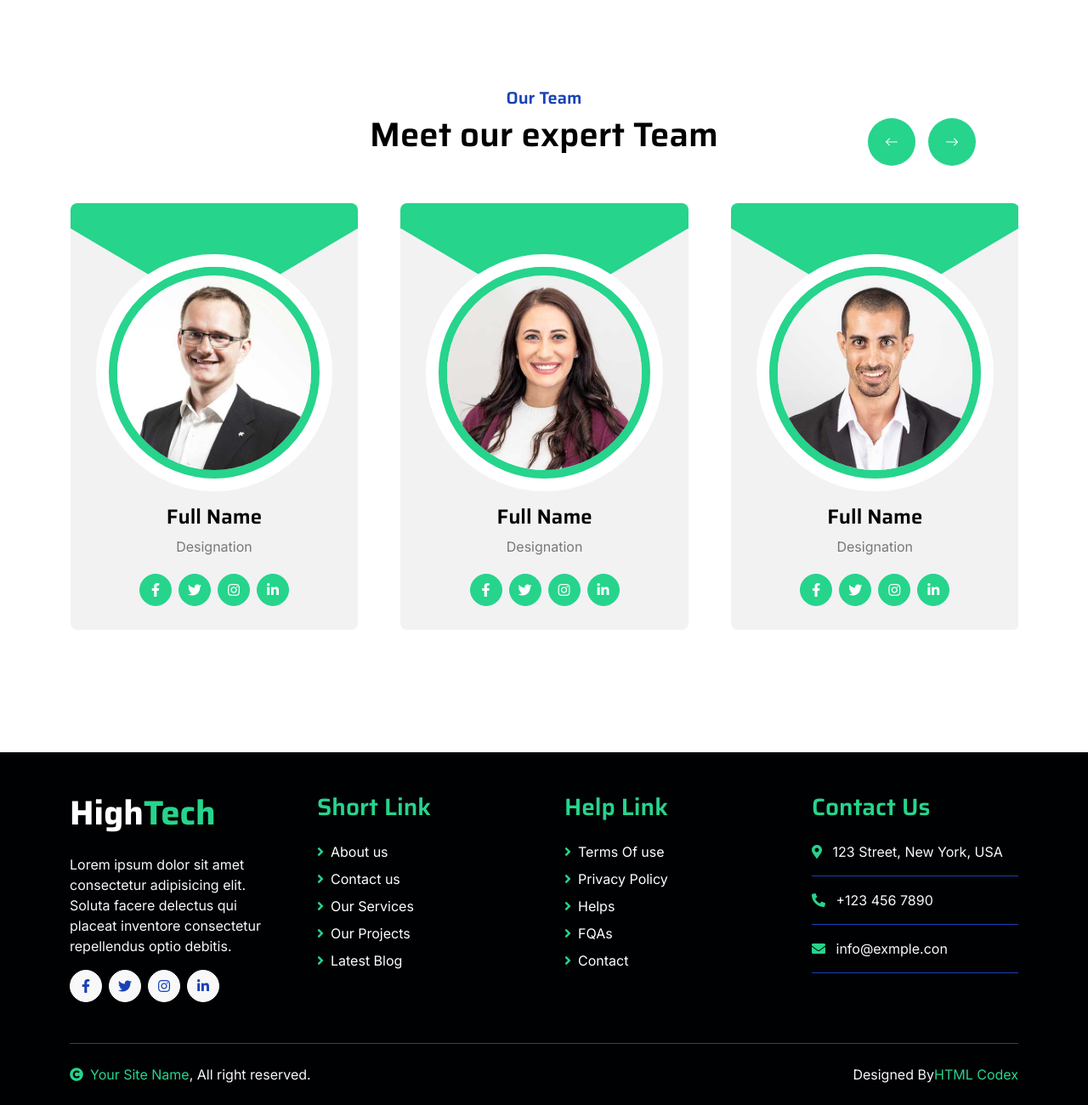
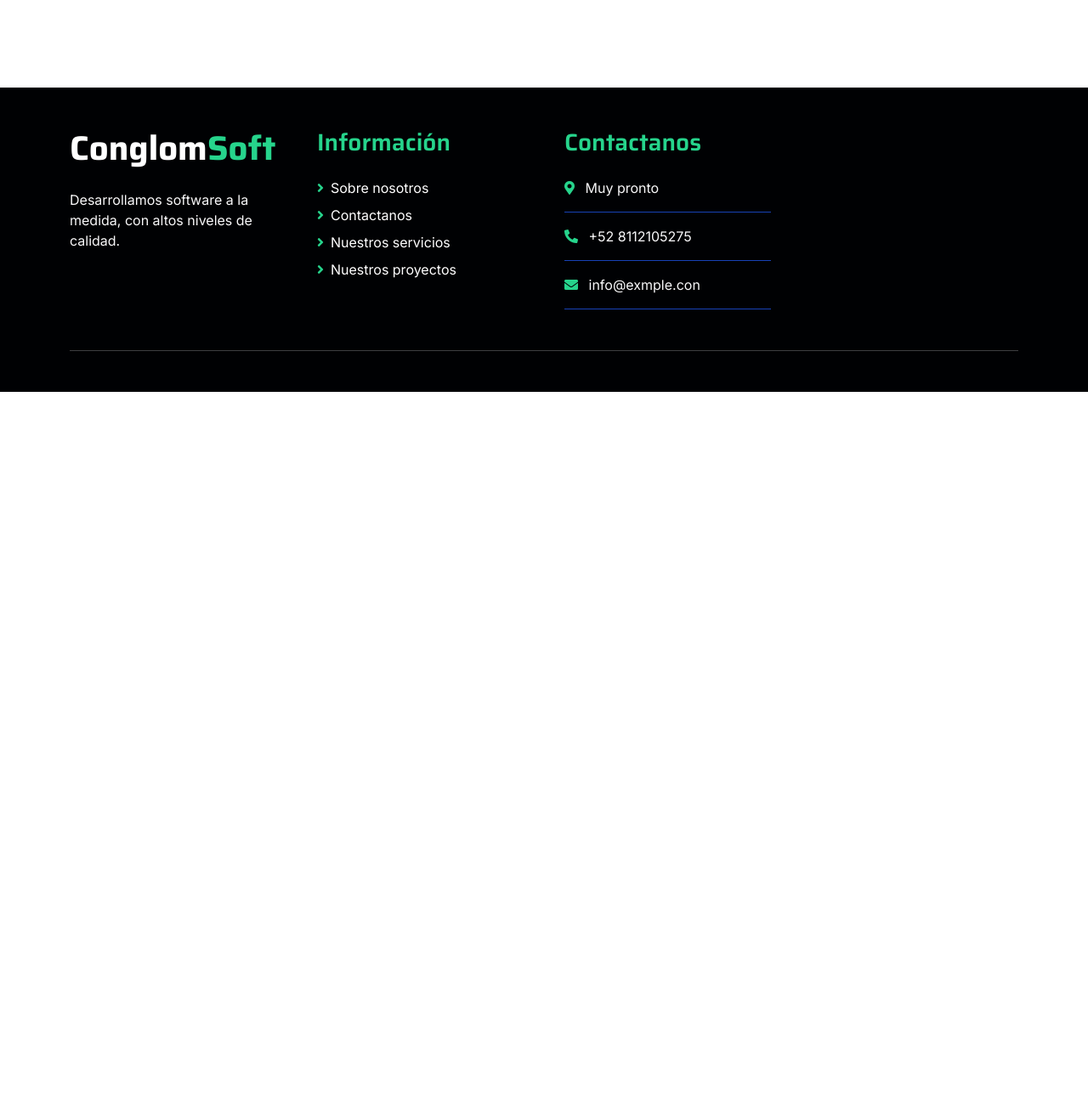
Before and after one commit to romancalix/conglomsoft.website, a plain HTML site: page about.html in a window 1280 px wide. Shown: the part 1449-2749 px from the top of the page at 85% size. After the commit the page ends 1910 px from the top, so only its background shows below. Drawn offline with nearby package versions, Linux system fonts and the light colour scheme.

Commit message:
updated by alfredo

```diff
--- a/about.html
+++ b/about.html
@@ -67,8 +67,8 @@
                     </button>
                     <div class="collapse navbar-collapse bg-transparent" id="navbarCollapse">
                         <div class="navbar-nav ms-auto mx-xl-auto p-0">
-                            <a href="index.html" class="nav-item nav-link active text-secondary">Inicio</a>
-                            <a href="about.html" class="nav-item nav-link">Nosotros</a>
+                            <a href="index.html" class="nav-item nav-link">Inicio</a>
+                            <a href="about.html" class="nav-item nav-link active text-secondary">Nosotros</a>
                             <a href="service.html" class="nav-item nav-link">Servicios</a>
                             <a href="project.html" class="nav-item nav-link">Proyectos</a>
                             <!--div class="nav-item dropdown">
@@ -168,7 +168,7 @@ Compromiso con la Excelencia y la Calidad: Nos comprometemos a entregar solucion
 
 
         <!-- Team Start -->
-        <div class="container-fluid pb-5 mb-5 team">
+        <!--div class="container-fluid pb-5 mb-5 team">
             <div class="container pb-5">
                 <div class="text-center mx-auto pb-5 wow fadeIn" data-wow-delay=".3s" style="max-width: 600px;">
                     <h5 class="text-primary">Our Team</h5>
@@ -253,8 +253,9 @@ Compromiso con la Excelencia y la Calidad: Nos comprometemos a entregar solucion
                     </div>
                 </div>
             </div>
-        </div>
+        </div-->
         <!-- Team End -->
+
 
 
         <!-- Footer Start -->
@@ -263,27 +264,27 @@ Compromiso con la Excelencia y la Calidad: Nos comprometemos a entregar solucion
                 <div class="row g-5">
                     <div class="col-lg-3 col-md-6">
                         <a href="index.html">
-                            <h1 class="text-white fw-bold d-block">High<span class="text-secondary">Tech</span> </h1>
+                            <h1 class="text-white fw-bold d-block">Conglom<span class="text-secondary">Soft</span> </h1>
                         </a>
-                        <p class="mt-4 text-light">Lorem ipsum dolor sit amet consectetur adipisicing elit. Soluta facere delectus qui placeat inventore consectetur repellendus optio debitis.</p>
-                        <div class="d-flex hightech-link">
+                        <p class="mt-4 text-light">Desarrollamos software a la medida, con altos niveles de calidad.</p>
+                        <!--div class="d-flex hightech-link">
                             <a href="" class="btn-light nav-fill btn btn-square rounded-circle me-2"><i class="fab fa-facebook-f text-primary"></i></a>
                             <a href="" class="btn-light nav-fill btn btn-square rounded-circle me-2"><i class="fab fa-twitter text-primary"></i></a>
                             <a href="" class="btn-light nav-fill btn btn-square rounded-circle me-2"><i class="fab fa-instagram text-primary"></i></a>
                             <a href="" class="btn-light nav-fill btn btn-square rounded-circle me-0"><i class="fab fa-linkedin-in text-primary"></i></a>
+                        </div-->
+                    </div>
+                    <div class="col-lg-3 col-md-6">
+                        <a href="#" class="h3 text-secondary">Información</a>
+                        <div class="mt-4 d-flex flex-column short-link">
+                            <a href="about.html" class="mb-2 text-white"><i class="fas fa-angle-right text-secondary me-2"></i>Sobre nosotros</a>
+                            <a href="" class="mb-2 text-white"><i class="fas fa-angle-right text-secondary me-2"></i>Contactanos</a>
+                            <a href="" class="mb-2 text-white"><i class="fas fa-angle-right text-secondary me-2"></i>Nuestros servicios</a>
+                            <a href="" class="mb-2 text-white"><i class="fas fa-angle-right text-secondary me-2"></i>Nuestros proyectos</a>
+                            <!-- <a href="" class="mb-2 text-white"><i class="fas fa-angle-right text-secondary me-2"></i>Latest Blog</a> -->
                         </div>
                     </div>
-                    <div class="col-lg-3 col-md-6">
-                        <a href="#" class="h3 text-secondary">Short Link</a>
-                        <div class="mt-4 d-flex flex-column short-link">
-                            <a href="" class="mb-2 text-white"><i class="fas fa-angle-right text-secondary me-2"></i>About us</a>
-                            <a href="" class="mb-2 text-white"><i class="fas fa-angle-right text-secondary me-2"></i>Contact us</a>
-                            <a href="" class="mb-2 text-white"><i class="fas fa-angle-right text-secondary me-2"></i>Our Services</a>
-                            <a href="" class="mb-2 text-white"><i class="fas fa-angle-right text-secondary me-2"></i>Our Projects</a>
-                            <a href="" class="mb-2 text-white"><i class="fas fa-angle-right text-secondary me-2"></i>Latest Blog</a>
-                        </div>
-                    </div>
-                    <div class="col-lg-3 col-md-6">
+                    <!-- <div class="col-lg-3 col-md-6">
                         <a href="#" class="h3 text-secondary">Help Link</a>
                         <div class="mt-4 d-flex flex-column help-link">
                             <a href="" class="mb-2 text-white"><i class="fas fa-angle-right text-secondary me-2"></i>Terms Of use</a>
@@ -292,29 +293,33 @@ Compromiso con la Excelencia y la Calidad: Nos comprometemos a entregar solucion
                             <a href="" class="mb-2 text-white"><i class="fas fa-angle-right text-secondary me-2"></i>FQAs</a>
                             <a href="" class="mb-2 text-white"><i class="fas fa-angle-right text-secondary me-2"></i>Contact</a>
                         </div>
-                    </div>
+                    </div> -->
                     <div class="col-lg-3 col-md-6">
-                        <a href="#" class="h3 text-secondary">Contact Us</a>
+                        <a href="#" class="h3 text-secondary">Contactanos</a>
                         <div class="text-white mt-4 d-flex flex-column contact-link">
-                            <a href="#" class="pb-3 text-light border-bottom border-primary"><i class="fas fa-map-marker-alt text-secondary me-2"></i> 123 Street, New York, USA</a>
-                            <a href="#" class="py-3 text-light border-bottom border-primary"><i class="fas fa-phone-alt text-secondary me-2"></i> +123 456 7890</a>
+                            <a href="#" class="pb-3 text-light border-bottom border-primary"><i class="fas fa-map-marker-alt text-secondary me-2"></i> Muy pronto</a>
+                            <a href="#" class="py-3 text-light border-bottom border-primary"><i class="fas fa-phone-alt text-secondary me-2"></i> +52 8112105275</a>
                             <a href="#" class="py-3 text-light border-bottom border-primary"><i class="fas fa-envelope text-secondary me-2"></i> info@exmple.con</a>
                         </div>
                     </div>
                 </div>
                 <hr class="text-light mt-5 mb-4">
-                <div class="row">
+                <!-- <div class="row">
                     <div class="col-md-6 text-center text-md-start">
                         <span class="text-light"><a href="#" class="text-secondary"><i class="fas fa-copyright text-secondary me-2"></i>Your Site Name</a>, All right reserved.</span>
                     </div>
                     <div class="col-md-6 text-center text-md-end">
-                        <!--/*** This template is free as long as you keep the footer author’s credit link/attribution link/backlink. If you'd like to use the template without the footer author’s credit link/attribution link/backlink, you can purchase the Credit Removal License from "https://htmlcodex.com/credit-removal". Thank you for your support. ***/-->
+                        -/*** This template is free as long as you keep the footer author’s credit link/attribution link/backlink.
+                        If you'd like to use the template without the footer author’s credit link/attribution link/backlink,
+                        you can purchase the Credit Removal License from "https://htmlcodex.com/credit-removal". Thank you for your support. ***/--
                         <span class="text-light">Designed By<a href="https://htmlcodex.com" class="text-secondary">HTML Codex</a></span>
                     </div>
-                </div>
+                </div> -->
             </div>
         </div>
         <!-- Footer End -->
+
+
 
 
         <!-- Back to Top -->
```
Also changed, not shown: blog.html (+1 -1 lines), service.html (+3 -3 lines).
